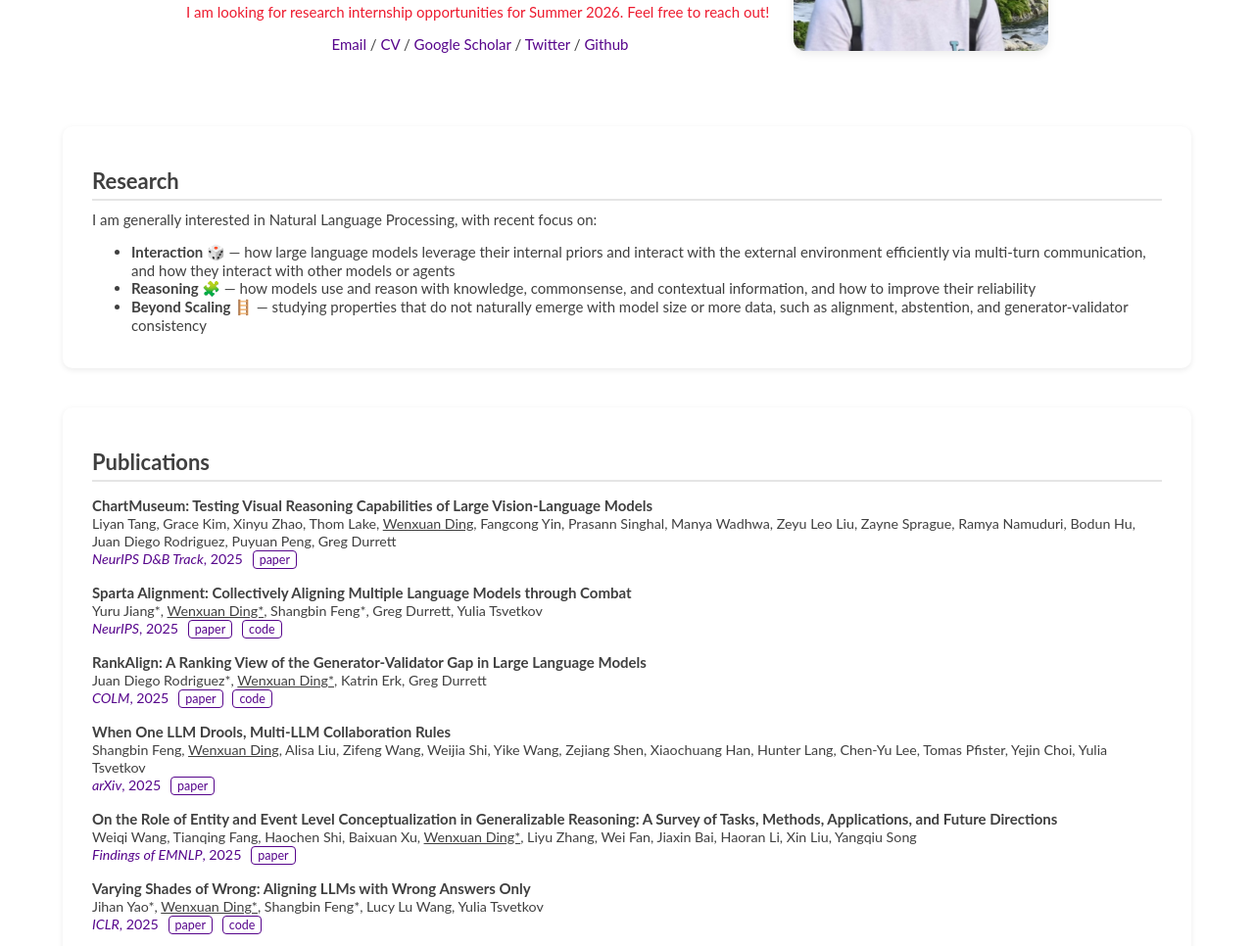
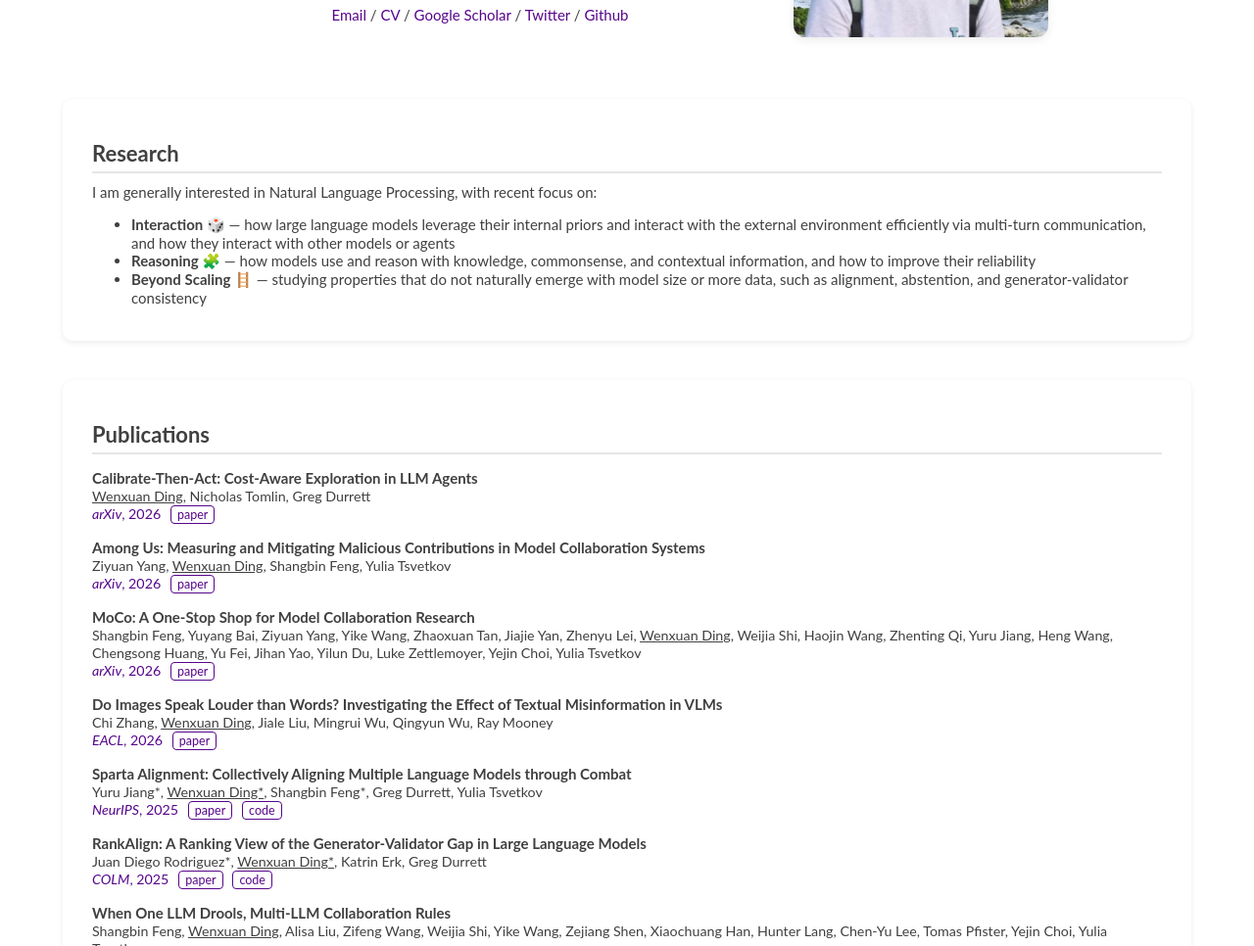
Before and after one commit to Wenwen-D/wenwen-d.github.io, a plain HTML site: page index.html in a window 1280 px wide. Shown: the part 312-1278 px from the top of the page at 98% size. Drawn offline with Linux system fonts and the light colour scheme.

Commit message:
Mar 2026 update

```diff
--- a/index.html
+++ b/index.html
@@ -57,9 +57,6 @@
 <p>
           Previously, I received my Bachelor's degree at <a href="https://hkust.edu.hk/">The Hong Kong University of Science and Technology</a> with a major in CS and a minor in Math, where I worked with <a href="https://home.cse.ust.hk/~yqsong/">Yangqiu Song</a>. I also worked with <a href="https://homes.cs.washington.edu/~yuliats/">Yulia Tsvetkov</a> at University of Washington.
         </p>
-<p>
-<span class="highlight_message">I am looking for research internship opportunities for Summer 2026. Feel free to reach out!</span>
-</p>
 <p style="text-align:center">
 
 <a href="mailto:wd2403@nyu.edu">Email</a> /
@@ -95,11 +92,33 @@ I am generally interested in Natural Language Processing, with recent focus on:
 <p class="section-title">Publications</p>
 <div class="grid-item"></div>
 
+
 <p>
-  <papertitle>ChartMuseum: Testing Visual Reasoning Capabilities of Large Vision-Language Models</papertitle><br/>
-  <span class="authorlist">Liyan Tang, Grace Kim, Xinyu Zhao, Thom Lake, <u>Wenxuan Ding</u>, Fangcong Yin, Prasann Singhal, Manya Wadhwa, Zeyu Leo Liu, Zayne Sprague, Ramya Namuduri, Bodun Hu, Juan Diego Rodriguez, Puyuan Peng, Greg Durrett</span><br/>
-  <span class="venue"><em>NeurIPS D&B Track</em>, 2025</span>
-  <a href="https://arxiv.org/abs/2505.13444" class="icon-btn">paper</a>
+  <papertitle>Calibrate-Then-Act: Cost-Aware Exploration in LLM Agents</papertitle><br/>
+  <span class="authorlist"><u>Wenxuan Ding</u>, Nicholas Tomlin, Greg Durrett</span><br/>
+  <span class="venue"><em>arXiv</em>, 2026</span>
+  <a href="https://arxiv.org/abs/2602.16699" class="icon-btn">paper</a>
+</p>
+
+  <papertitle>Among Us: Measuring and Mitigating Malicious Contributions in Model Collaboration Systems</papertitle><br/>
+  <span class="authorlist">Ziyuan Yang, <u>Wenxuan Ding</u>, Shangbin Feng, Yulia Tsvetkov</span><br/>
+  <span class="venue"><em>arXiv</em>, 2026</span>
+  <a href="https://arxiv.org/abs/2602.05176" class="icon-btn">paper</a>
+</p>
+
+<p>
+  <papertitle>MoCo: A One-Stop Shop for Model Collaboration Research</papertitle><br/>
+  <span class="authorlist">Shangbin Feng, Yuyang Bai, Ziyuan Yang, Yike Wang, Zhaoxuan Tan, Jiajie Yan, Zhenyu Lei, <u>Wenxuan Ding</u>, Weijia Shi, Haojin Wang, Zhenting Qi, Yuru Jiang, Heng Wang, Chengsong Huang, Yu Fei, Jihan Yao, Yilun Du, Luke Zettlemoyer, Yejin Choi, Yulia Tsvetkov</span><br/>
+  <span class="venue"><em>arXiv</em>, 2026</span>
+  <a href="https://arxiv.org/abs/2601.21257" class="icon-btn">paper</a>
+</p>
+
+
+<p>
+  <papertitle>Do Images Speak Louder than Words? Investigating the Effect of Textual Misinformation in VLMs</papertitle><br/>
+  <span class="authorlist">Chi Zhang, <u>Wenxuan Ding</u>, Jiale Liu, Mingrui Wu, Qingyun Wu, Ray Mooney</span><br/>
+  <span class="venue"><em>EACL</em>, 2026</span>
+  <a href="https://arxiv.org/abs/2601.19202" class="icon-btn">paper</a>
 </p>
 
 <p>
```
Also changed, not shown: 1 other file.
